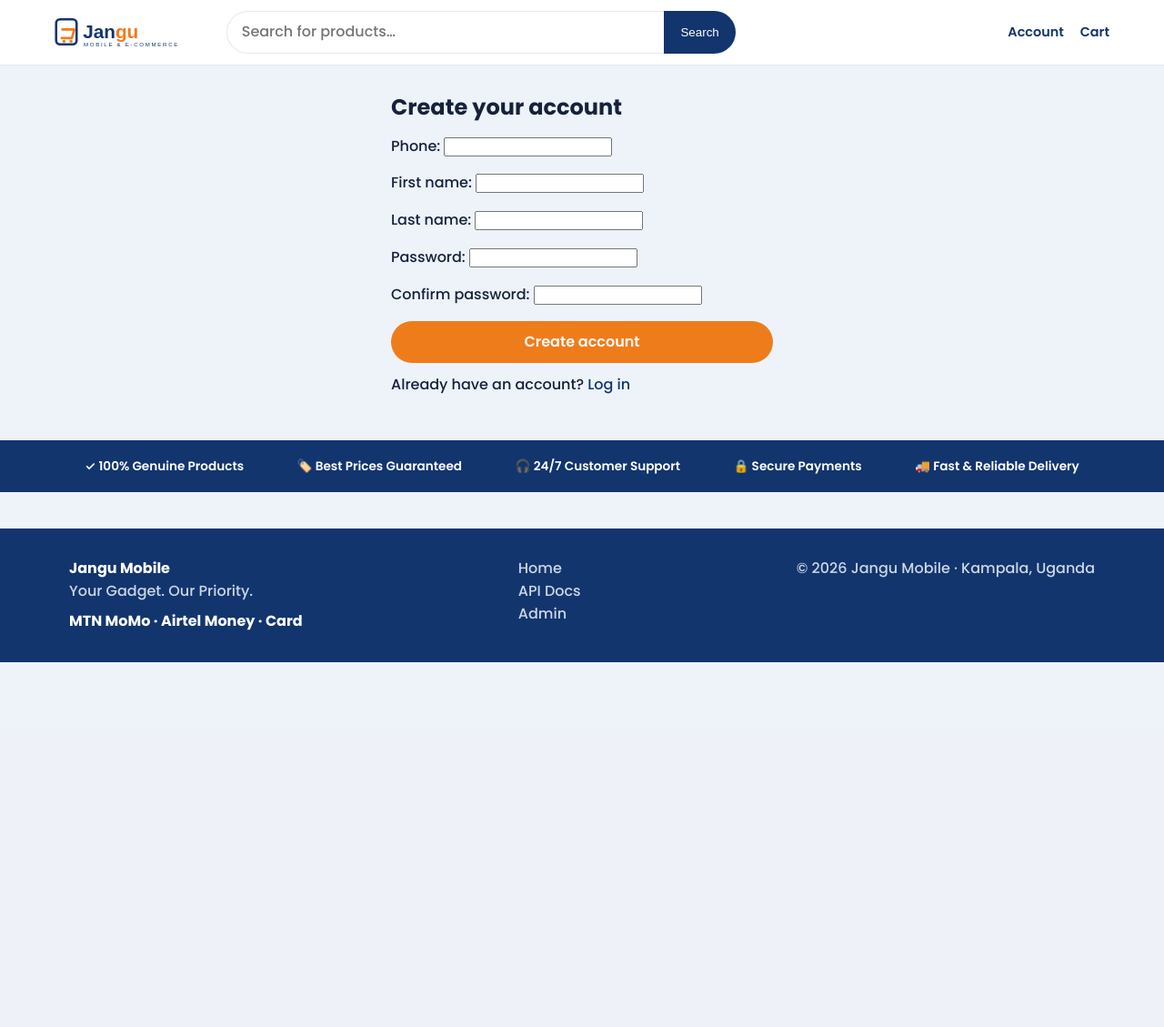
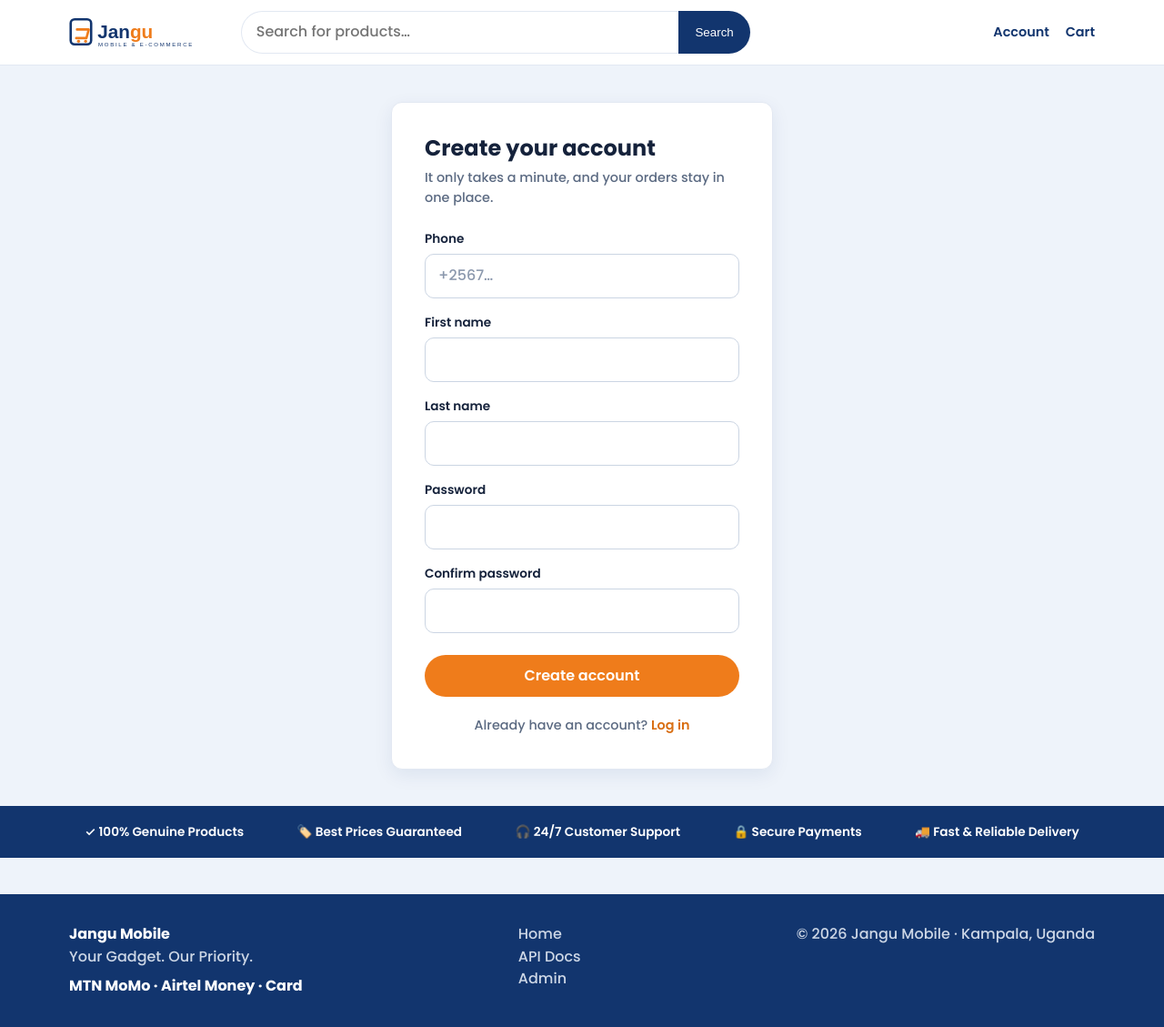
Before and after one commit to Jalagatha/jangu_mobile, a Django app: page /register/ in a window 1280 px wide. Shown: the whole page at 91% size. Before the commit the page ends 728 px from the top, so only its background shows below. Run offline with Django 5.2, Linux system fonts and the light colour scheme; parts of the project's set-up code (start-up, migrations or seed data) failed here and were passed over.

Commit message:
feat(storefront): fit layouts to the screen and restyle log in
Featured Products shows complete rows at every width (10 on large screens).
View All now opens a new All Products page instead of the first category.
Phones get two products per row and pages no longer scroll sideways: the header
search box wraps onto its own row, and long dropdown options stay in their column.
Log in and register get a proper card layout with clear errors, and the brand name
on product pages loses the stray card outline.

```diff
--- a/backend/storefront/forms.py
+++ b/backend/storefront/forms.py
@@ -55,7 +55,7 @@ class PhoneAuthenticationForm(AuthenticationForm):
 
 
 class RegisterForm(forms.Form):
-    phone = forms.CharField(max_length=20)
+    phone = forms.CharField(max_length=20, widget=forms.TextInput(attrs={"placeholder": "+2567…"}))
     first_name = forms.CharField(max_length=150)
     last_name = forms.CharField(max_length=150)
     password1 = forms.CharField(widget=forms.PasswordInput, label="Password")
--- a/backend/storefront/static/storefront/css/app.css
+++ b/backend/storefront/static/storefront/css/app.css
@@ -27,10 +27,10 @@ h1,h2,h3{font-weight:700;line-height:1.2;margin:0 0 .5em}
 
 /* header */
 .site-header{position:sticky;top:0;z-index:20;background:#fff;border-bottom:1px solid var(--line)}
-.site-header .row{display:flex;align-items:center;gap:16px;padding:12px 0}
+.site-header .row{display:flex;align-items:center;gap:16px;padding:12px 16px}
 .site-header .logo img{height:38px;width:auto}
 .site-header form.search{flex:1;display:flex;max-width:560px}
-.site-header .search input{flex:1;border:1px solid var(--line);border-right:0;border-radius:999px 0 0 999px;padding:10px 16px;font:inherit}
+.site-header .search input{flex:1;min-width:0;border:1px solid var(--line);border-right:0;border-radius:999px 0 0 999px;padding:10px 16px;font:inherit}
 .site-header .search button{border:0;background:var(--navy);color:#fff;border-radius:0 999px 999px 0;padding:0 18px;cursor:pointer}
 .header-actions{display:flex;align-items:center;gap:18px;margin-left:auto}
 .header-actions a{display:flex;align-items:center;gap:6px;font-weight:600;font-size:.9rem}
@@ -60,17 +60,44 @@ h1,h2,h3{font-weight:700;line-height:1.2;margin:0 0 .5em}
 .cat-card b{display:block;color:var(--ink);font-size:.95rem}
 
 /* product card + grid */
-.product-grid{display:grid;grid-template-columns:repeat(auto-fill,minmax(210px,1fr));gap:16px}
+/* min() keeps at least two columns, so phones get two products per row. */
+.product-grid{display:grid;grid-template-columns:repeat(auto-fill,minmax(min(210px,calc(50% - 8px)),1fr));gap:16px}
 .product-card{background:var(--card);border:1px solid var(--line);border-radius:var(--radius);
   overflow:hidden;box-shadow:var(--shadow);display:flex;flex-direction:column}
 .product-card:hover{border-color:var(--orange)}
 .product-card .thumb{aspect-ratio:1/1;background:var(--card);overflow:hidden}
 .product-card .thumb img,.pd .gallery .main img{width:100%;height:100%;object-fit:contain}
 .product-card .body{padding:12px;display:flex;flex-direction:column;gap:4px;flex:1}
-.product-card .brand{font-size:.75rem;color:var(--muted);text-transform:uppercase;letter-spacing:.04em}
+.product-card .brand,.pd .brand{font-size:.75rem;color:var(--muted);text-transform:uppercase;letter-spacing:.04em}
 .product-card .title{font-weight:600;color:var(--ink);font-size:.95rem}
 .product-card .price{margin-top:auto;font-weight:700;color:var(--navy)}
 .product-card .oos{font-size:.75rem;color:#b23b3b;font-weight:600}
+
+/* Featured Products shows complete rows only. Each min-width is where .product-grid
+   fits one more column that changes the count: n*210px + (n-1)*16px gaps. */
+.featured{container-type:inline-size}
+.featured .product-card:nth-child(n+7){display:none}
+@container (min-width:888px){.featured .product-card:nth-child(-n+8){display:flex}}
+@container (min-width:1114px){.featured .product-card:nth-child(-n+10){display:flex}}
+
+/* log in + register */
+.auth{display:flex;justify-content:center;padding:40px 0}
+.auth-card{width:100%;max-width:420px;background:var(--card);border:1px solid var(--line);
+  border-radius:var(--radius);box-shadow:var(--shadow);padding:clamp(20px,6vw,36px)}
+.auth-card h1{font-size:1.5rem;margin:0 0 6px}
+.auth-lead{color:var(--muted);font-size:.9rem;margin:0 0 24px}
+.field{margin-bottom:16px}
+.field label{display:block;font-size:.85rem;font-weight:600;margin-bottom:6px}
+.field input{display:block;width:100%;border:1px solid #cbd5e3;border-radius:10px;padding:11px 14px;
+  font:inherit;color:var(--ink);background:#fff}
+.field input::placeholder{color:#8b98ad}
+.field input:focus{outline:none;border-color:var(--navy);box-shadow:0 0 0 3px rgba(18,53,110,.15)}
+.field.has-error input{border-color:#c0392b}
+.auth-card .errorlist{list-style:none;margin:6px 0 0;padding:0;color:#a12d2d;font-size:.8rem}
+.auth-card .errorlist.nonfield{margin:0 0 16px;padding:10px 14px;background:#fbe9e9;border-radius:8px;font-size:.85rem}
+.auth-card .btn-block{margin-top:24px}
+.auth-switch{margin:20px 0 0;text-align:center;font-size:.9rem;color:var(--muted)}
+.auth-switch a{color:var(--orange-dark);font-weight:600}
 
 /* filter bar */
 .filter-bar{display:flex;flex-wrap:wrap;gap:10px;align-items:end;background:var(--card);
@@ -91,6 +118,7 @@ h1,h2,h3{font-weight:700;line-height:1.2;margin:0 0 .5em}
 .pd .buy{background:var(--card);border:1px solid var(--line);border-radius:var(--radius);padding:20px}
 .pd .price{font-size:1.6rem;font-weight:700;color:var(--navy);margin:8px 0}
 .pd select,.pd .qty input{border:1px solid var(--line);border-radius:8px;padding:9px 12px;font:inherit}
+.pd select{max-width:100%}
 .pd .qty{display:flex;align-items:center;gap:8px;margin:12px 0}
 .pd .qty button{width:34px;height:34px;border:1px solid var(--line);background:#fff;border-radius:8px;font-size:1.1rem;cursor:pointer}
 
@@ -109,8 +137,9 @@ h1,h2,h3{font-weight:700;line-height:1.2;margin:0 0 .5em}
 .bottom-nav{display:none}
 
 @media (max-width:820px){
-  .pd{grid-template-columns:1fr}
-  .site-header .search{order:3;flex-basis:100%;max-width:none}
+  .pd{grid-template-columns:minmax(0,1fr)}
+  .site-header .row{flex-wrap:wrap}
+  .site-header form.search{order:3;flex:1 1 100%;max-width:none}
   .hero h1{font-size:1.5rem}
   .bottom-nav{display:flex;position:fixed;bottom:0;left:0;right:0;background:#fff;border-top:1px solid var(--line);
     justify-content:space-around;padding:8px 0;z-index:30}
--- a/backend/storefront/templates/storefront/auth/register.html
+++ b/backend/storefront/templates/storefront/auth/register.html
@@ -1,14 +1,17 @@
 {% extends "storefront/base.html" %}
 {% block title %}Create account — Jangu Mobile{% endblock %}
 {% block content %}
-<section class="section" style="max-width:420px;margin:0 auto">
-  <h2>Create your account</h2>
-  <form method="post">
-    {% csrf_token %}
-    {{ form.as_p }}
-    <input type="hidden" name="next" value="{{ next }}">
-    <button class="btn btn-primary btn-block" type="submit">Create account</button>
-  </form>
-  <p style="margin-top:12px">Already have an account? <a href="{% url 'storefront:login' %}?next={{ next|urlencode }}">Log in</a></p>
+<section class="auth">
+  <div class="auth-card">
+    <h1>Create your account</h1>
+    <p class="auth-lead">It only takes a minute, and your orders stay in one place.</p>
+    <form method="post">
+      {% csrf_token %}
+      {% include "storefront/partials/form_fields.html" %}
+      <input type="hidden" name="next" value="{{ next }}">
+      <button class="btn btn-primary btn-block" type="submit">Create account</button>
+    </form>
+    <p class="auth-switch">Already have an account? <a href="{% url 'storefront:login' %}?next={{ next|urlencode }}">Log in</a></p>
+  </div>
 </section>
 {% endblock %}
--- a/backend/storefront/templates/storefront/home.html
+++ b/backend/storefront/templates/storefront/home.html
@@ -21,10 +21,10 @@
   </div>
 </section>
 
-<section class="section" id="featured">
+<section class="section featured" id="featured">
   <div class="section-head">
     <h2>Featured Products</h2>
-    {% if first_category %}<a href="{% url 'storefront:category' first_category.slug %}">View All</a>{% endif %}
+    <a href="{% url 'storefront:search' %}">View All</a>
   </div>
   {% if featured %}
     <div class="product-grid">
--- /dev/null
+++ b/backend/storefront/templates/storefront/partials/form_fields.html
@@ -0,0 +1,8 @@
+{{ form.non_field_errors }}
+{% for field in form %}
+<div class="field{% if field.errors %} has-error{% endif %}">
+  <label for="{{ field.id_for_label }}">{{ field.label }}</label>
+  {{ field }}
+  {{ field.errors }}
+</div>
+{% endfor %}
--- a/backend/storefront/templates/storefront/product_detail.html
+++ b/backend/storefront/templates/storefront/product_detail.html
@@ -17,7 +17,7 @@
   </div>
 
   <div class="buy">
-    <span class="product-card"><span class="brand">{{ product.brand }}</span></span>
+    <span class="brand">{{ product.brand }}</span>
     <h1>{{ product.title }}</h1>
     <div class="price">UGX <span data-variant-price>{{ product.min_price|ugx|cut:"UGX " }}</span></div>
 
--- a/backend/storefront/templates/storefront/search.html
+++ b/backend/storefront/templates/storefront/search.html
@@ -1,14 +1,14 @@
 {% extends "storefront/base.html" %}
-{% block title %}Search: {{ query }} — Jangu Mobile{% endblock %}
+{% block title %}{% if query %}Search: {{ query }}{% else %}All Products{% endif %} — Jangu Mobile{% endblock %}
 {% block content %}
 <section class="section">
-  <div class="section-head"><h2>Results for “{{ query }}”</h2><span>{{ page_obj.paginator.count }} found</span></div>
+  <div class="section-head"><h2>{% if query %}Results for “{{ query }}”{% else %}All Products{% endif %}</h2><span>{{ page_obj.paginator.count }} found</span></div>
   {% include "storefront/partials/filter_bar.html" %}
   {% if page_obj.object_list %}
     <div class="product-grid">
       {% for product in page_obj.object_list %}{% include "storefront/partials/product_card.html" %}{% endfor %}
     </div>
     {% include "storefront/partials/pagination.html" %}
-  {% else %}<p>Nothing matched “{{ query }}”.</p>{% endif %}
+  {% elif query %}<p>Nothing matched “{{ query }}”.</p>{% else %}<p>No products match these filters.</p>{% endif %}
 </section>
 {% endblock %}
--- a/backend/storefront/views/catalog.py
+++ b/backend/storefront/views/catalog.py
@@ -8,6 +8,9 @@ from catalogue.models import Category, Product
 from storefront import selectors
 
 PAGE_SIZE = 12
+# Enough for the widest layout, 5 columns x 2 rows. app.css hides the extras on
+# narrower screens so the grid only ever shows complete rows.
+FEATURED_LIMIT = 10
 
 
 def _decimal_or_none(raw):
@@ -46,8 +49,7 @@ def home(request):
     categories = Category.objects.filter(parent__isnull=True).order_by("name")
     return render(request, "storefront/home.html", {
         "categories": categories,
-        "first_category": categories.first(),
-        "featured": selectors.featured_products(8),
+        "featured": selectors.featured_products(FEATURED_LIMIT),
         "active": "home",
     })
 
```
Also changed, not shown: backend/storefront/templates/storefront/auth/login.html (+12 -9 lines), backend/storefront/tests/test_auth.py (+26 -0 lines), backend/storefront/tests/test_catalog.py (+14 -0 lines), backend/storefront/tests/test_home.py (+12 -0 lines), e2e/cypress/e2e/featured-grid.cy.js (added, +24 -0 lines), e2e/cypress/e2e/page-width.cy.js (added, +26 -0 lines).
